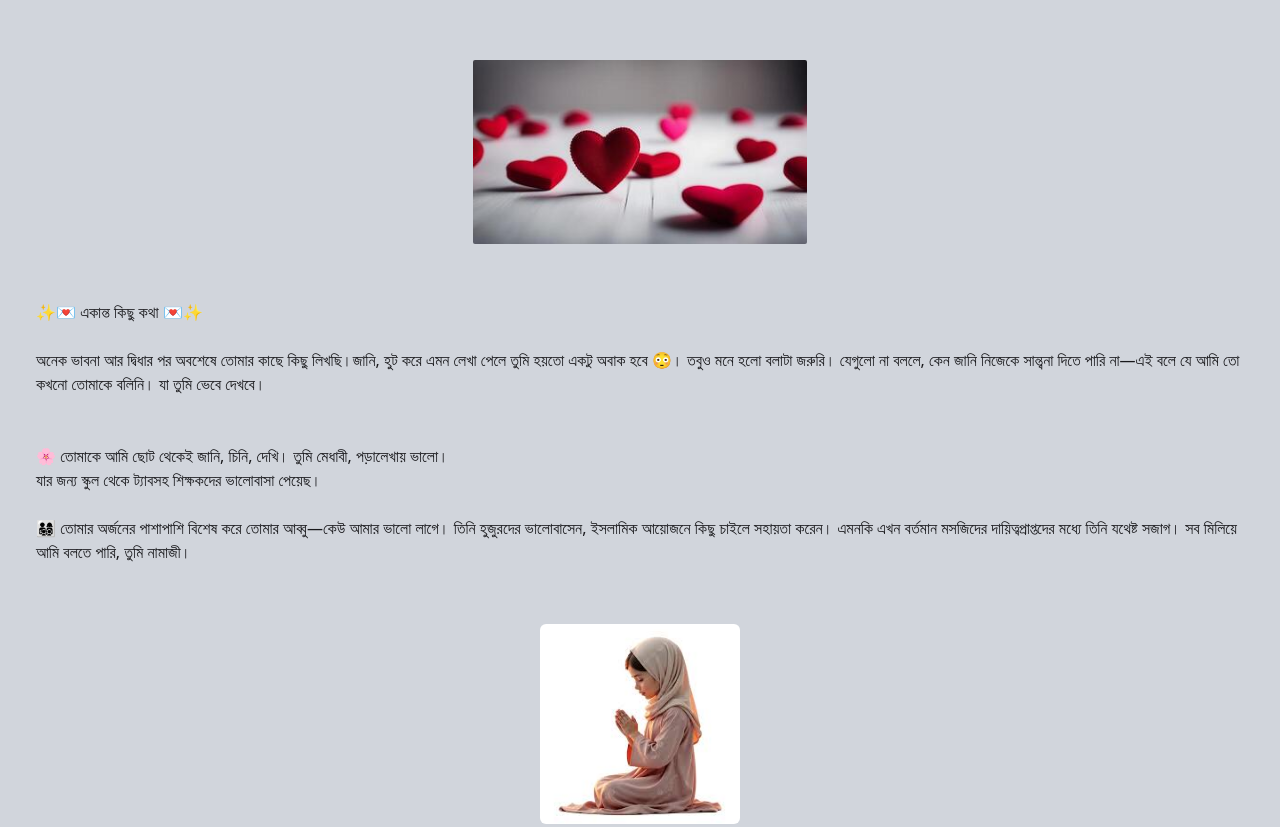
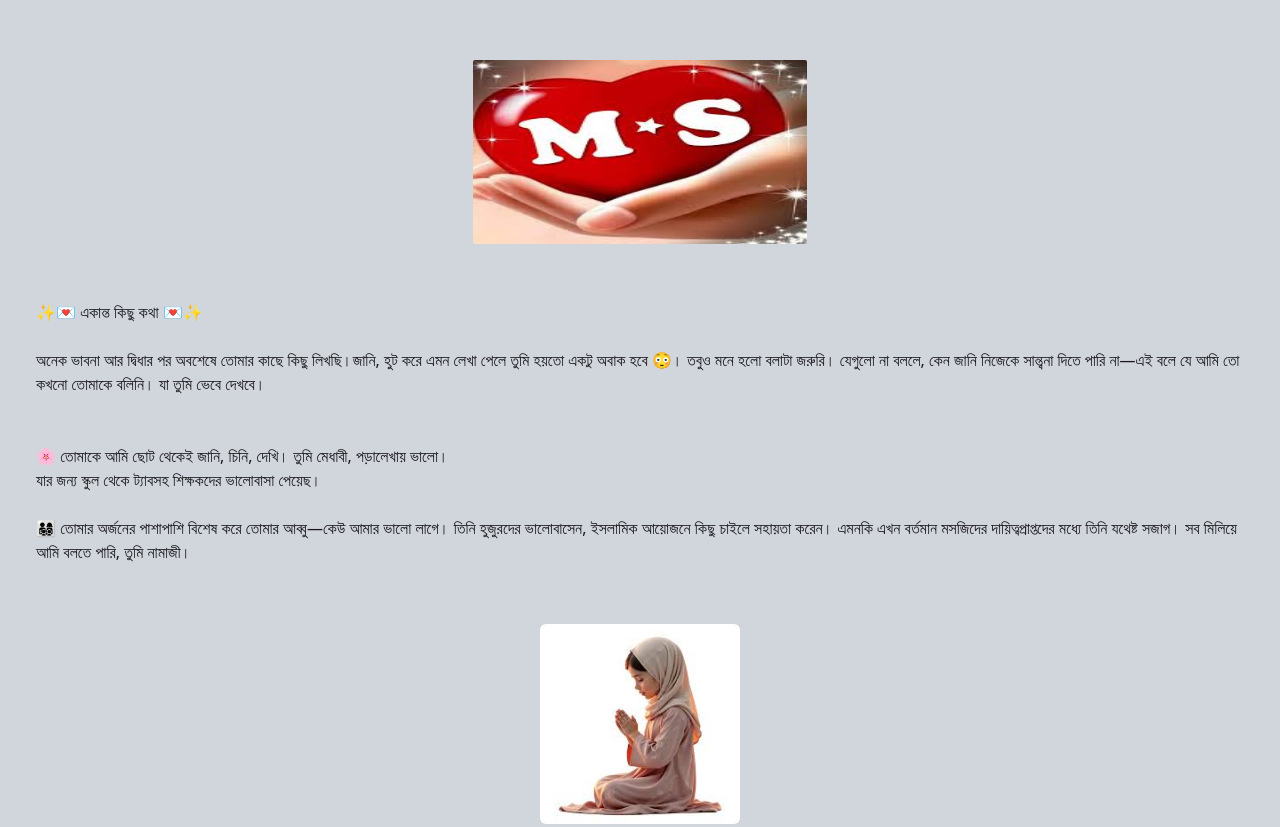
Before and after one commit to sakhawat236hossain/love-letter, a plain HTML site: page index.html in a window 1280 px wide. Shown: the top 827 px of the page. Drawn offline with nearby package versions, Linux system fonts and the light colour scheme.

Commit message:
all project revition , modify and coumplit

```diff
--- a/index.html
+++ b/index.html
@@ -10,7 +10,7 @@
 </head>
 <body class="p-5 bg-gray-300">
     <div class="flex items-center justify-center my-3">
-        <img class="h-[200px] w-[350px] my-5 rounded-[10px] p-2" src="./img/llllllll.jpg" alt="">
+        <img class="h-[200px] w-[350px] my-5 rounded-[10px] p-2" src="./img/m+s.jpg" alt="">
     </div>
     <p class="p-4">
         ✨💌 একান্ত কিছু কথা 💌✨ <br> <br>
```
